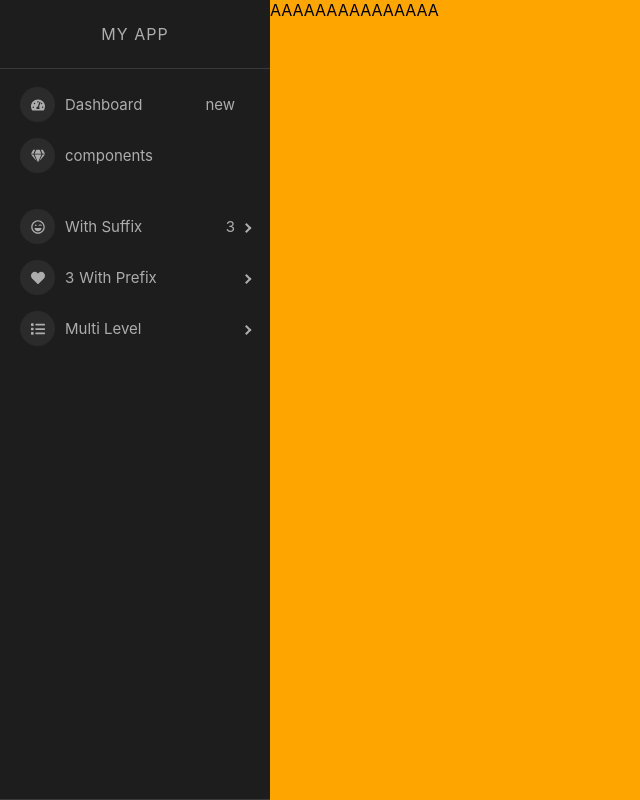
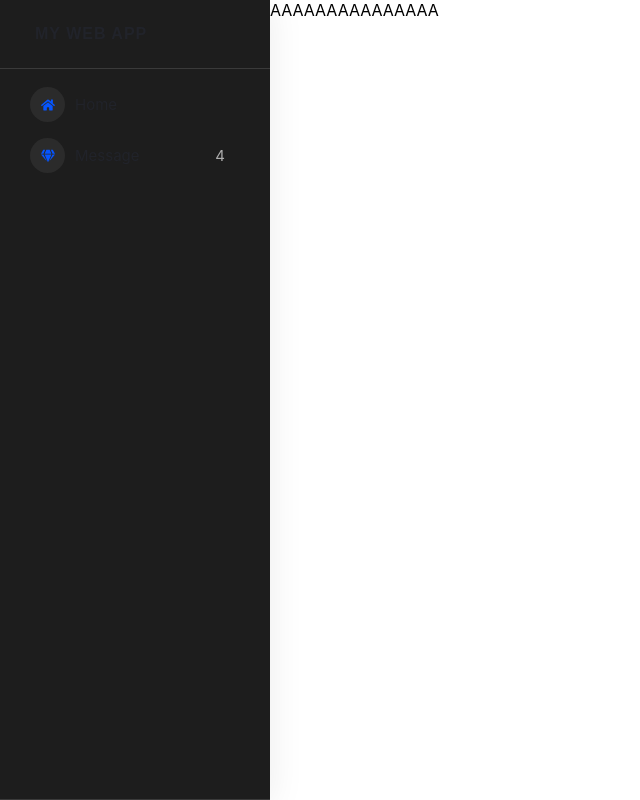
Before and after one commit to michael071788/MyReactWebAppPractice, a React (Create React App) app: page /productList in a window 1280 px wide. Shown: the whole page, without its empty margins (0-640 px from the left). Built offline with nearby package versions, Linux system fonts and the light colour scheme.

Commit message:
added sass and initialize side bar menu items

```diff
--- a/package.json
+++ b/package.json
@@ -37,5 +37,8 @@
       "last 1 firefox version",
       "last 1 safari version"
     ]
+  },
+  "devDependencies": {
+    "sass": "^1.54.4"
   }
 }
--- a/src/App.css
+++ b/src/App.css
@@ -1,7 +1,6 @@
 .App {
   text-align: center;
   position: absolute;
-  background-color: #61dafb;
   display: flex;
   width: 100%;
   height: 100%;
@@ -29,6 +28,18 @@
   color: white;
 }
 
+.myLink{
+  margin-left: 10px;
+  margin-right: 10px;
+}
+
+.myLink:hover{
+  background:rgba(6, 85, 255, 0.05);
+  color: #000;
+  border-radius: 6px;
+  transition: all 0.5s;
+}
+
 .App-link {
   color: #61dafb;
 }
--- a/src/App.js
+++ b/src/App.js
@@ -1,5 +1,5 @@
-import logo from "./logo.svg";
 import "./App.css";
+import "./Custom.scss";
 import "react-pro-sidebar/dist/css/styles.css";
 import { BrowserRouter, Route, Routes } from "react-router-dom";
 import LayoutAdmin from "./components/LayoutAdmin";
--- /dev/null
+++ b/src/Custom.scss
@@ -0,0 +1,14 @@
+@import url('https://fonts.googleapis.com/css?family=Roboto&display=swap');
+
+$sidebar-bg-color: transparent;
+$submenu-bg-color: transparent;
+$icon-bg-color: transparent;
+$sidebar-collapsed-width: 100px ;
+
+@import '~react-pro-sidebar/dist/scss/styles.scss';
+
+
+
+.sidebar{
+    box-shadow: 0px 4px 34px rgba(0, 0, 0, 0.08);
+  }
--- a/src/components/LayoutAdmin.jsx
+++ b/src/components/LayoutAdmin.jsx
@@ -7,7 +7,7 @@ const LayoutAdmin = ({children}) => {
         <div style={{display: "flex", flexDirection: "row", width: "100%"}}>
            <SideBarContent />
 
-            <div style={{ display: "flex", width: "100%", backgroundColor: "orange"}}>
+            <div style={{ display: "flex", width: "100%", backgroundColor: "transparent"}}>
             AAAAAAAAAAAAAAA
 
             </div>
--- a/src/components/SideBarContent.jsx
+++ b/src/components/SideBarContent.jsx
@@ -9,69 +9,66 @@ import {
   SidebarContent,
 } from "react-pro-sidebar";
 import {
-  FaTachometerAlt,
+
   FaGem,
   FaList,
-  FaGithub,
+
   FaRegLaughWink,
   FaHeart,
   FaBars,
+  FaHome,
 } from "react-icons/fa";
+
+
 
 const SideBarContent = ({ image, collapsed, rtl, toggled, handleToggleSidebar }) => {
     const [isOpen, setIsOpen] = useState(false);
     const toggle = () => setIsOpen(!isOpen);
 
+    const _iconColor = "#0655FF";
+    const _menuItemText = {
+        color: "#21232A",
+
+    }
 
     return (
-
-        <div>
+        <div className="sidebar">
             <ProSidebar image={false} rtl={rtl} collapsed={isOpen} breakPoint="md">
                 <SidebarHeader>
                 <div style={{
                         display: "flex",
-                        padding: "24px",
+                        padding: "25px 20px 25px 35px",
                         flexDirection: "row",
                         alignItems: "center",
-                        justifyContent: "center",
-
+                        justifyContent: "flex-start",
                         }}
                         onClick={toggle}>
-                            <div style={{display: isOpen ? "none": "block",   letterSpacing: "1px", cursor: "pointer" }} >MY APP</div>
-                            <div style={{display: isOpen ? "block": "none", cursor: "pointer"  }} > <FaBars onClick={toggle} color="#0655FF" /></div>
+                            <div style={{ overflow: 'hidden', textOverflow: 'ellipsis', whiteSpace: 'nowrap',
+                            letterSpacing: "1px", cursor: "pointer",
+                            fontWeight: 750,
+                            fontFamily: "sans-serif",
+                            fontStyle: "",
+                            ..._menuItemText }}>MY WEB APP</div>
                     </div>
                 </SidebarHeader>
-
                 <SidebarContent>
                 <Menu iconShape="circle">
-                <MenuItem
-                icon={<FaTachometerAlt />}
-                suffix={<span className="badge red">new</span>}
-                >
-                Dashboard
-                </MenuItem>
-                <MenuItem icon={<FaGem />}> components</MenuItem>
+                    <MenuItem className="myLink" icon={<FaHome color={_iconColor} />}><div style={_menuItemText}>Home</div> </MenuItem>
+                    <MenuItem className="myLink" icon={<FaGem  color={_iconColor} />} suffix={<span className="badge blue">4</span>}><div style={_menuItemText}>Message</div></MenuItem>
                 </Menu>
-                <Menu iconShape="circle">
-                <SubMenu
-                suffix={<span className="badge yellow">3</span>}
-                title={"With Suffix"}
-                icon={<FaRegLaughWink />}
-                >
+
+                 {/* <Menu iconShape="circle">
+                    <SubMenu suffix={<span className="red">3</span>}title={"With Suffix"}icon={<FaRegLaughWink  color={_iconColor}  />}>
                         <MenuItem>Sub Menu 1</MenuItem>
                         <MenuItem>Sub Menu 2</MenuItem>
                         <MenuItem>Sub Menu 3</MenuItem>
                     </SubMenu>
-                <SubMenu
-                prefix={<span className="badge gray">3</span>}
-                title={"With Prefix"}
-                icon={<FaHeart />}
-                >
+                    <SubMenu prefix={<span className="badge red">3</span>} title={"With Prefix"} icon={<FaHeart  color={_iconColor}  />} >
                         <MenuItem>Sub Menu 1</MenuItem>
                         <MenuItem>Sub Menu 2</MenuItem>
                         <MenuItem>Sub Menu 3</MenuItem>
                     </SubMenu>
-                <SubMenu title={"Multi Level"} icon={<FaList />}>
+                    <SubMenu title={"Multi Level"} icon={<FaList  color={_iconColor}  />}>
                         <MenuItem>Sub Menu 1</MenuItem>
                         <MenuItem>Sub Menu2 </MenuItem>
                         <SubMenu title={"Sub Menu 3"}>
@@ -84,7 +81,7 @@ const SideBarContent = ({ image, collapsed, rtl, toggled, handleToggleSidebar })
                             </SubMenu>
                         </SubMenu>
                     </SubMenu>
-                </Menu>
+                </Menu>  */}
                 </SidebarContent>
 
                 <SidebarFooter style={{ textAlign: "center" }}>
```
Also changed, not shown: 2 other files (tests, documents, lock files or other folders). Lines whose indentation alone changed are shown as unchanged.
